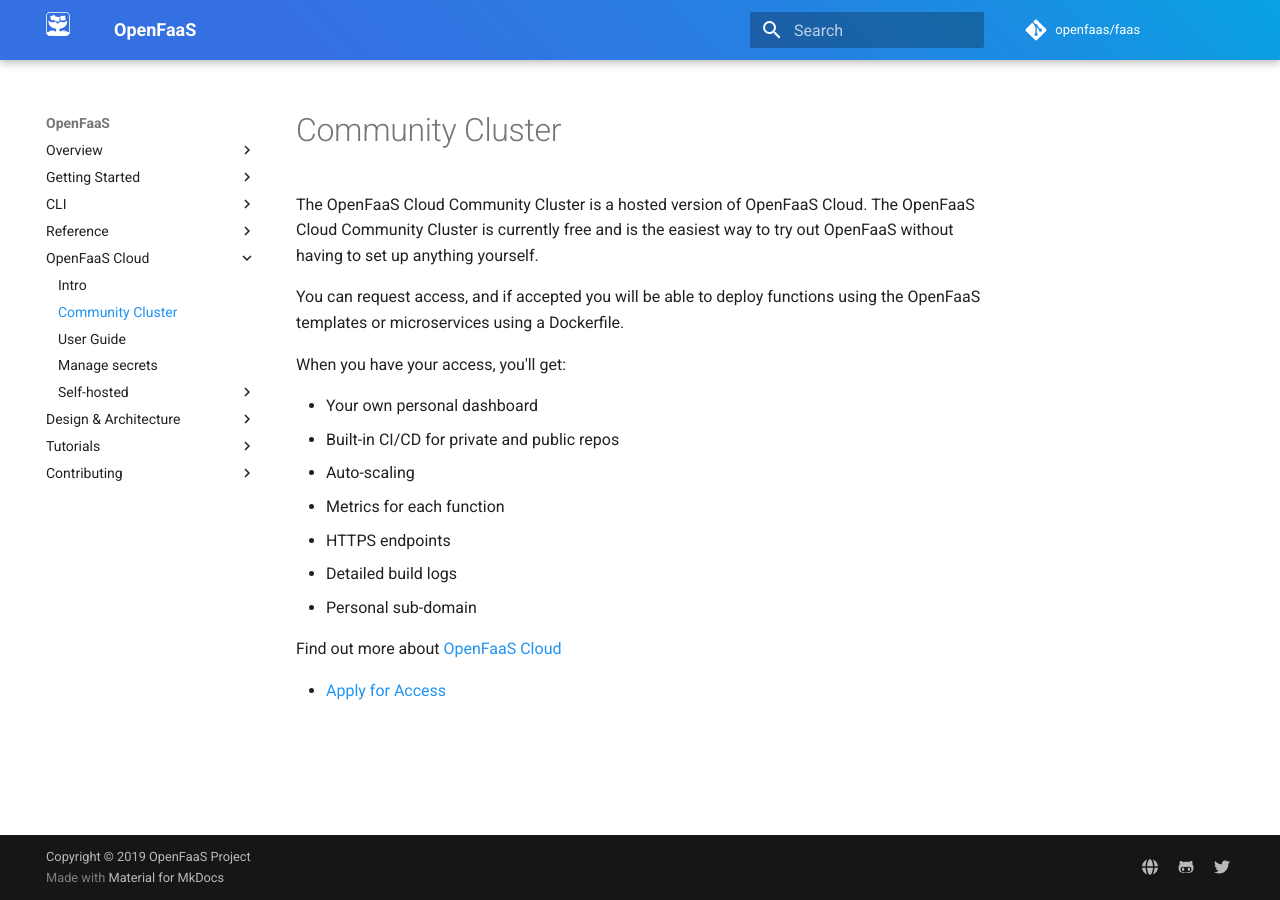
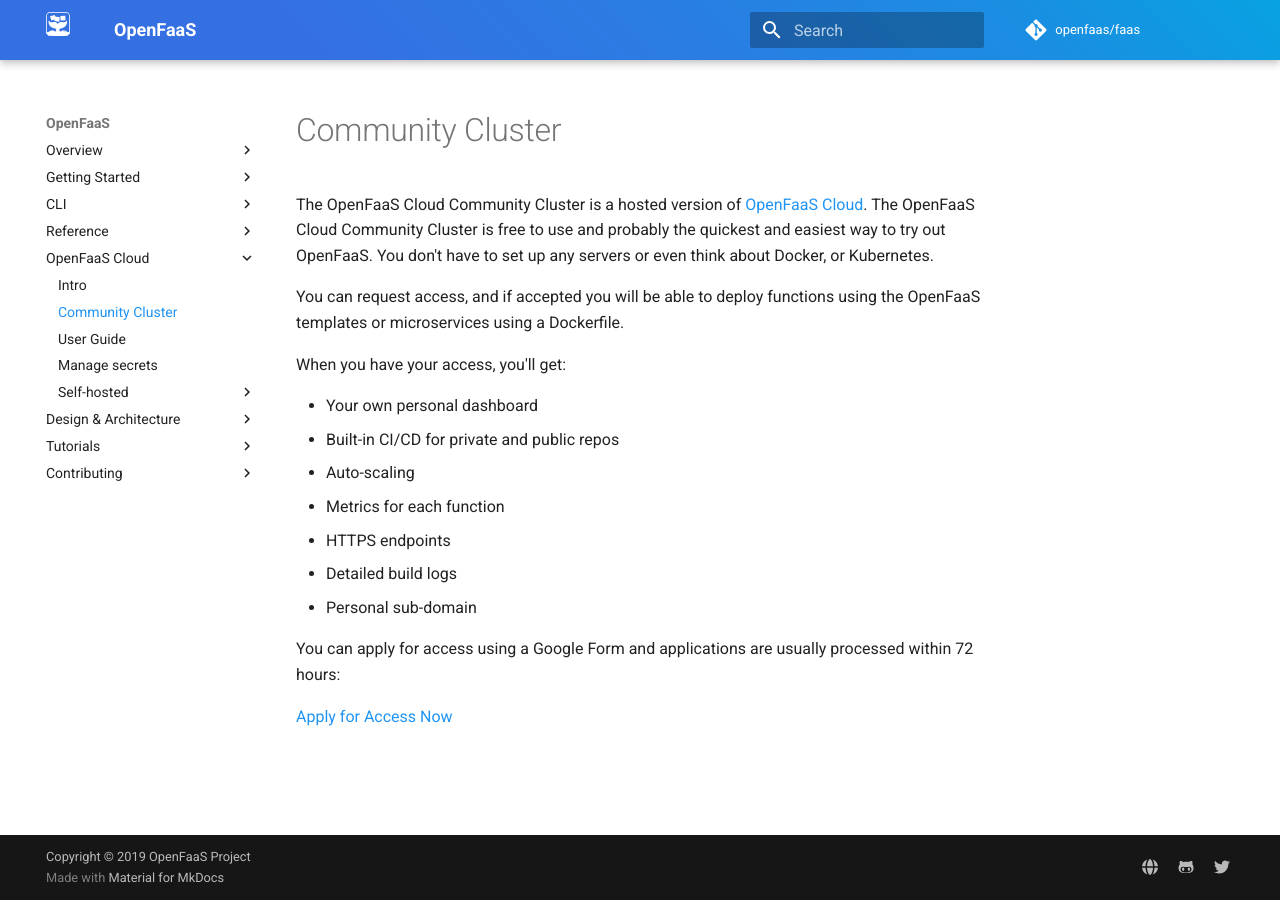
Before and after one commit to openfaas/docs, an MkDocs documentation site: the page built from docs/openfaas-cloud/community-cluster.md, in a window 1280 px wide. Built offline with MkDocs 1.6.1 and Material for MkDocs 9.7.7, drawn with Linux system fonts in a browser that asks for light colours; comment, search, counter and statistics services are not loaded.

Commit message:
Update links for Community Cluster Access
Signed-off-by: Alex Ellis <alexellis2@gmail.com>

```diff
--- a/docs/openfaas-cloud/community-cluster.md
+++ b/docs/openfaas-cloud/community-cluster.md
@@ -1,4 +1,4 @@
-The OpenFaaS Cloud Community Cluster is a hosted version of OpenFaaS Cloud. The OpenFaaS Cloud Community Cluster is currently free and is the easiest way to try out OpenFaaS without having to set up anything yourself.
+The OpenFaaS Cloud Community Cluster is a hosted version of [OpenFaaS Cloud](/openfaas-cloud/intro/). The OpenFaaS Cloud Community Cluster is free to use and probably the quickest and easiest way to try out OpenFaaS. You don't have to set up any servers or even think about Docker, or Kubernetes.
 
 You can request access, and if accepted you will be able to deploy functions using the OpenFaaS templates or microservices using a Dockerfile.
 
@@ -12,6 +12,6 @@ When you have your access, you'll get:
 * Detailed build logs
 * Personal sub-domain
 
-Find out more about [OpenFaaS Cloud](/openfaas-cloud/intro/)
+You can apply for access using a Google Form and applications are usually processed within 72 hours:
 
-* [Apply for Access](https://github.com/openfaas/community-cluster)
+[Apply for Access Now](https://github.com/openfaas/community-cluster)
```
